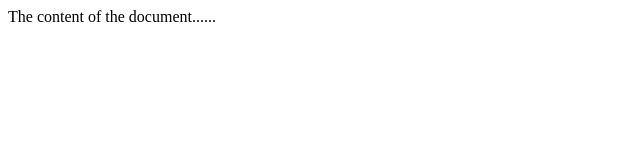
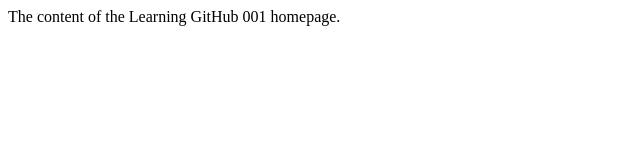
Before and after one commit to parrapi/LearningGitHub001, a plain HTML site: page index.htm in a window 1280 px wide. Shown: the whole page, without its empty margins (0-640 px from the left). Drawn offline with Linux system fonts and the light colour scheme.

Commit message:
Update index.htm
Updated the body content.

```diff
--- a/index.htm
+++ b/index.htm
@@ -1,11 +1,11 @@
 <!DOCTYPE html>
 <html>
 <head>
-<title>Title of the document</title>
+<title>Learning GitHub 001</title>
 </head>
 
 <body>
-The content of the document......
+The content of the Learning GitHub 001 homepage.
 </body>
 
 </html>
```
